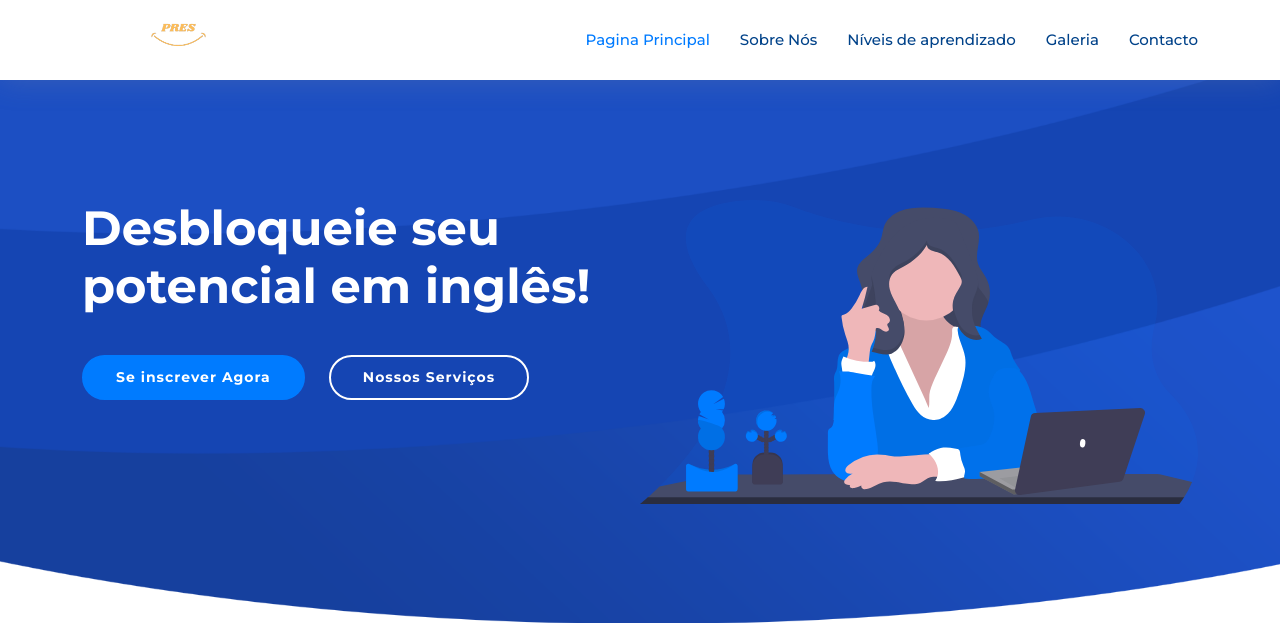
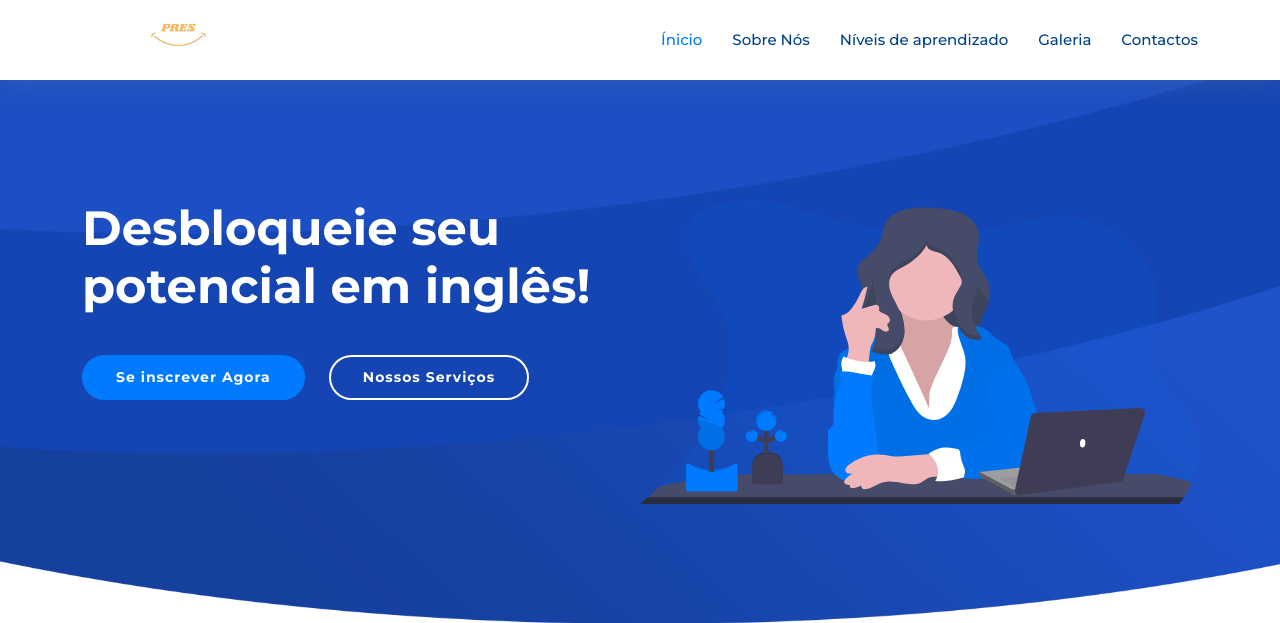
Before and after one commit to YetuWare/PresSchool, a PHP site: page / in a window 1280 px wide. Shown: the top 623 px of the page. Run offline with PHP 8.4, Linux system fonts and the light colour scheme.

Commit message:
corrigindo o link inicial do menu

```diff
--- a/index.php
+++ b/index.php
@@ -41,13 +41,13 @@
 
       <nav id="navbar" class="navbar">
         <ul>
-          <li><a class="nav-link scrollto active" href="#hero">Pagina Principal</a></li>
+          <li><a class="nav-link scrollto active" href="#hero">Ínicio</a></li>
           <li><a class="nav-link scrollto" href="#about">Sobre Nós</a></li>
           <li><a class="nav-link scrollto" href="#services">Níveis de aprendizado</a></li>
           <li><a class="nav-link scrollto " href="#portfolio">Galeria</a></li>
 
 
-          <li><a class="nav-link scrollto" href="#contact">Contacto</a></li>
+          <li><a class="nav-link scrollto" href="#contact">Contactos</a></li>
         </ul>
         <i class="bi bi-list mobile-nav-toggle"></i>
       </nav><!-- .navbar -->
@@ -288,7 +288,6 @@
               <img src="assets/img/space.jpeg" class="img-fluid" alt="">
               <div class="portfolio-info">
                 <h4><a>Sala de Formação</a></h4>
-                <p><strong>nossos espaços</strong></p>
                 <div>
                   <a href="assets/img/space.jpeg" data-gallery="portfolioGallery" title="Sala de Formação" class="portfolio-lightbox link-preview"><i class="bi bi-plus"></i></a>
                 </div>
```
